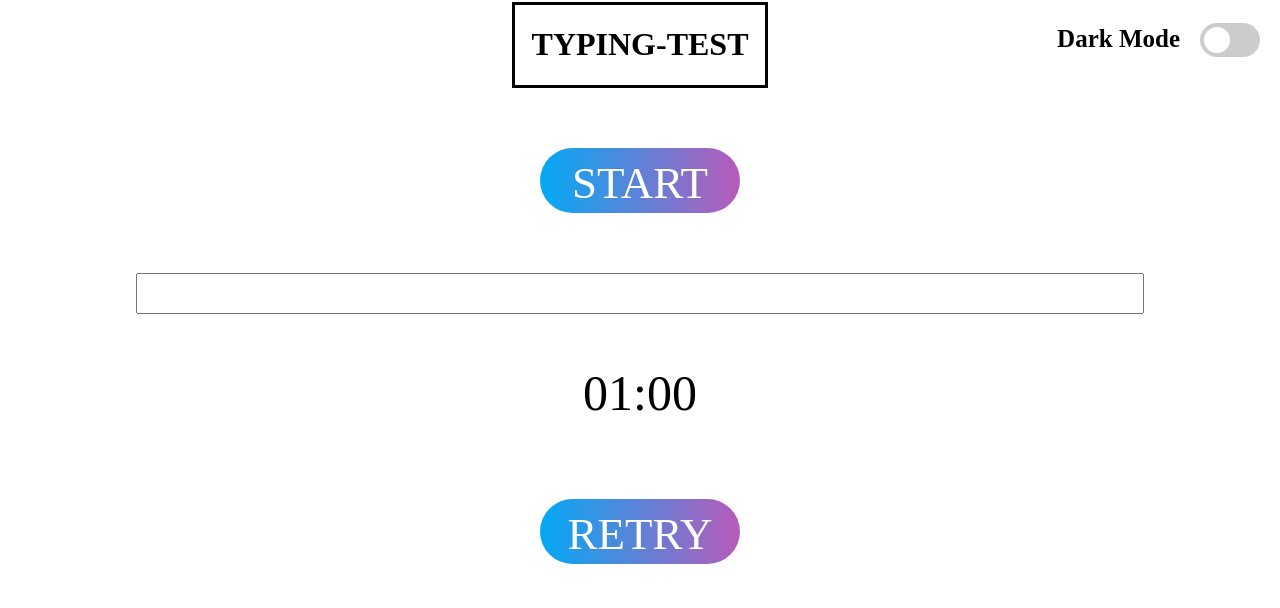
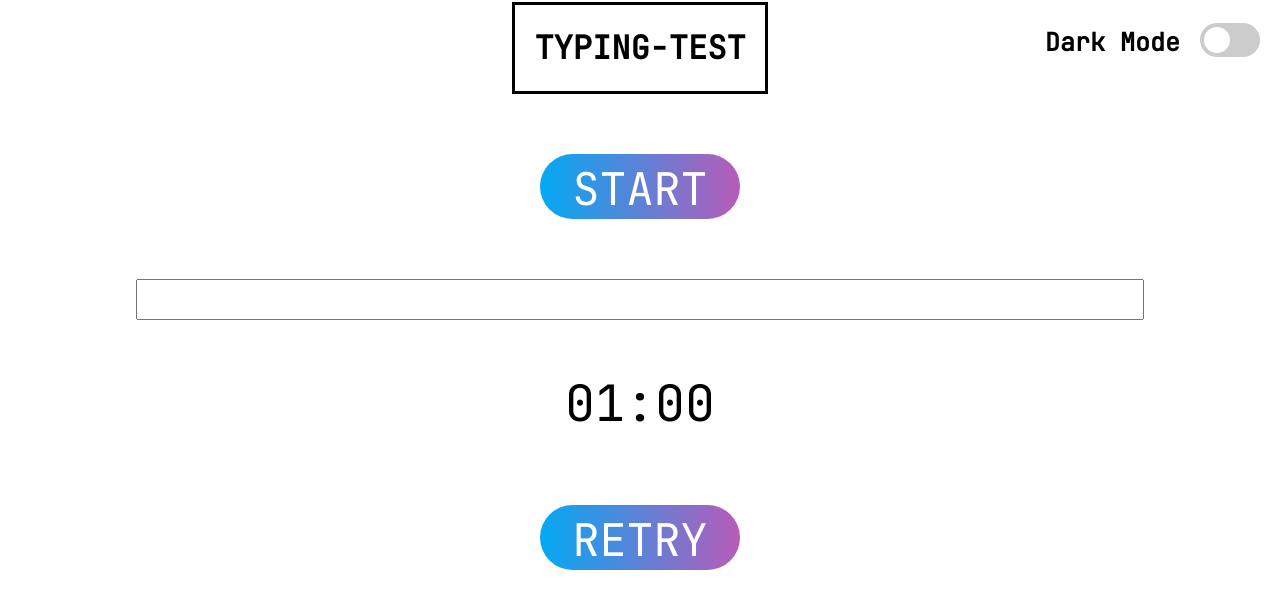
Before and after one commit to FilippoDiviesti/typingTest, a plain HTML site: page index.html in a window 1280 px wide. Drawn offline with Linux system fonts and the light colour scheme.

Commit message:
Update style.css

```diff
--- a/style.css
+++ b/style.css
@@ -1,3 +1,6 @@
+@import url('https://fonts.googleapis.com/css2?family=JetBrains+Mono&display=swap');
+
+
 body{
   margin: 0;
   padding: 0;
```
